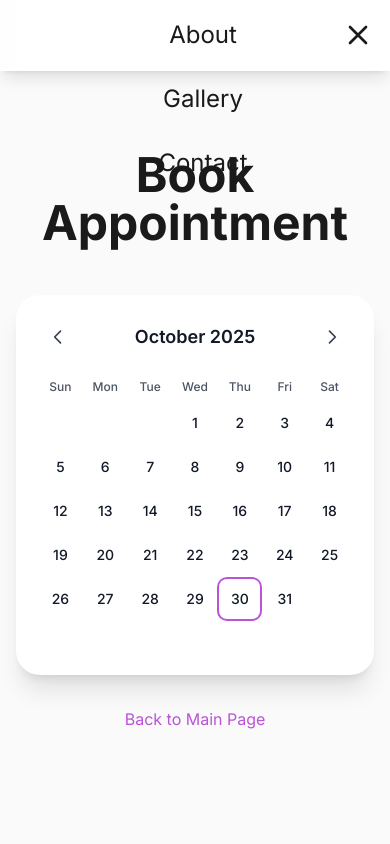
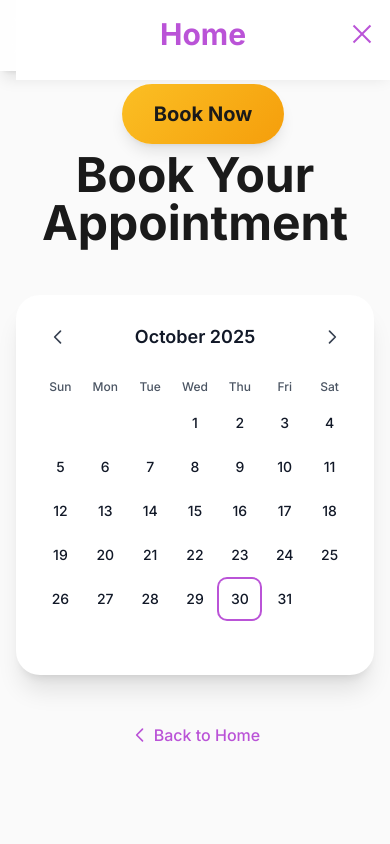
Before and after one commit to Norrismi/nails-website, a React (Vite) app: page /book in a window 390 px wide. Both pictures are taken after a click on the button 358 px from the left and 35 px from the top of the page. Shown: the top 844 px of the page. Built offline with nearby package versions, Linux system fonts and the light colour scheme.

Commit message:
Force full rebuild - clear all cache

```diff
--- a/components/BookPage.tsx
+++ b/components/BookPage.tsx
@@ -4,17 +4,28 @@ import { Link } from 'react-router-dom';
 
 const BookPage = () => {
   return (
-    <section className="py-20 bg-lightBg dark:bg-darkBg">
+    <section className="py-20 bg-lightBg dark:bg-darkBg min-h-screen">
       <div className="container mx-auto px-4">
-        <h1 className="text-5xl font-bold text-center mb-12">Book Appointment</h1>
+        <h1 className="text-5xl font-bold text-center mb-12 text-primaryDark dark:text-primary-400">
+          Book Your Appointment
+        </h1>
 
-        {/* This is the CARD with outer padding */}
+        {/* Calendar Card */}
         <div className="max-w-4xl mx-auto">
-          <BookingCalendar />  {/* ← This is your calendar */}
+          <BookingCalendar />
         </div>
 
-        <div className="text-center mt-8">
-          <Link to="/#contact" className="text-primary">Back to Main Page</Link>
+        {/* Back Link */}
+        <div className="text-center mt-12">
+          <Link
+            to="/"
+            className="inline-flex items-center text-primary hover:text-primaryDark dark:hover:text-primary-300 font-medium transition-colors"
+          >
+            <svg className="w-5 h-5 mr-1" fill="none" stroke="currentColor" viewBox="0 0 24 24">
+              <path strokeLinecap="round" strokeLinejoin="round" strokeWidth={2} d="M15 19l-7-7 7-7" />
+            </svg>
+            Back to Home
+          </Link>
         </div>
       </div>
     </section>
--- a/components/HamburgerMenu.tsx
+++ b/components/HamburgerMenu.tsx
@@ -1,5 +1,6 @@
-
+// components/HamburgerMenu.tsx
 import React from 'react';
+import { Link } from 'react-router-dom';
 
 interface HamburgerMenuProps {
   isOpen: boolean;
@@ -10,73 +11,34 @@ interface HamburgerMenuProps {
 const HamburgerMenu: React.FC<HamburgerMenuProps> = ({ isOpen, toggleMenu, onNavLinkClick }) => {
   return (
     <>
+      {/* Hamburger Button */}
       <button
-        className="text-primaryDark dark:text-lightText focus:outline-none md:hidden z-50"
         onClick={toggleMenu}
-        aria-label="Open navigation menu"
+        className="relative w-6 h-6 focus:outline-none z-50"
+        aria-label="Toggle menu"
       >
-        <svg
-          className="w-8 h-8"
-          fill="none"
-          stroke="currentColor"
-          viewBox="0 0 24 24"
-          xmlns="http://www.w3.org/2000/svg"
-        >
-          {isOpen ? (
-            <path
-              strokeLinecap="round"
-              strokeLinejoin="round"
-              strokeWidth="2"
-              d="M6 18L18 6M6 6l12 12"
-            />
-          ) : (
-            <path
-              strokeLinecap="round"
-              strokeLinejoin="round"
-              strokeWidth="2"
-              d="M4 6h16M4 12h16M4 18h16"
-            />
-          )}
-        </svg>
+        <span className={`block absolute h-0.5 w-6 bg-primary dark:bg-primary-400 transform transition-all duration-300 ${isOpen ? 'rotate-45 top-2.5' : 'top-1'}`} />
+        <span className={`block absolute h-0.5 w-6 bg-primary dark:bg-primary-400 transition-all duration-300 top-2.5 ${isOpen ? 'opacity-0' : ''}`} />
+        <span className={`block absolute h-0.5 w-6 bg-primary dark:bg-primary-400 transform transition-all duration-300 ${isOpen ? '-rotate-45 top-2.5' : 'top-4'}`} />
       </button>
 
+      {/* Mobile Menu — ONLY Home + Book */}
       {isOpen && (
-        <div className="fixed inset-0 z-40 bg-white dark:bg-darkBg md:hidden flex flex-col items-center justify-center space-y-8 transition-transform duration-300 ease-in-out">
-          <a
-            href="#home"
-            className="text-2xl font-playfair text-primaryDark dark:text-accent hover:text-primary transition-colors"
+        <div className="fixed inset-0 bg-white dark:bg-dark-bg z-40 flex flex-col items-center justify-center space-y-8 pt-20">
+          <Link
+            to="/"
+            className="text-3xl font-playfair font-bold text-primary dark:text-primary-400 hover:text-primaryDark dark:hover:text-primary-300 transition-colors"
             onClick={onNavLinkClick}
           >
             Home
-          </a>
-          <a
-            href="#services"
-            className="text-2xl font-playfair text-primaryDark dark:text-accent hover:text-primary transition-colors"
+          </Link>
+          <Link
+            to="/book"
+            className="px-8 py-4 text-xl font-bold bg-gradient-gold text-primaryDark rounded-full shadow-lg hover:shadow-xl transform hover:scale-105 transition-all"
             onClick={onNavLinkClick}
           >
-            Services
-          </a>
-          <a
-            href="#about"
-            className="text-2xl font-playfair text-primaryDark dark:text-accent hover:text-primary transition-colors"
-            onClick={onNavLinkClick}
-          >
-            About
-          </a>
-          <a
-            href="#gallery"
-            className="text-2xl font-playfair text-primaryDark dark:text-accent hover:text-primary transition-colors"
-            onClick={onNavLinkClick}
-          >
-            Gallery
-          </a>
-          <a
-            href="#contact"
-            className="text-2xl font-playfair text-primaryDark dark:text-accent hover:text-primary transition-colors"
-            onClick={onNavLinkClick}
-          >
-            Contact
-          </a>
+            Book Now
+          </Link>
         </div>
       )}
     </>
--- a/components/Header.tsx
+++ b/components/Header.tsx
@@ -1,12 +1,12 @@
 // components/Header.tsx
 import React, { useState, useCallback, useEffect } from 'react';
-import { Link, useLocation } from 'react-router-dom'; // ← ADD useLocation if you want active state
+import { Link, useLocation } from 'react-router-dom';
 import HamburgerMenu from './HamburgerMenu';
 
 const Header: React.FC = () => {
   const [isMenuOpen, setIsMenuOpen] = useState(false);
   const [isDark, setIsDark] = useState(false);
-  const location = useLocation(); // Optional: for active styling
+  const location = useLocation();
 
   useEffect(() => {
     const saved = localStorage.getItem("theme");
@@ -30,7 +30,6 @@ const Header: React.FC = () => {
     setIsMenuOpen(false);
   }, []);
 
-  // Optional: Highlight active link
   const isActive = (path: string) => location.pathname === path;
 
   return (
@@ -41,8 +40,8 @@ const Header: React.FC = () => {
           <Link to="/" onClick={closeMenu}>Luxe Nails</Link>
         </div>
 
-        {/* Desktop Nav */}
-        <nav className="hidden md:flex space-x-8 items-center">
+        {/* Desktop Nav — Only Home + Book */}
+        <nav className="hidden md:flex items-center space-x-8">
           <Link
             to="/"
             className={`text-lg font-medium transition-colors ${
@@ -52,12 +51,7 @@ const Header: React.FC = () => {
           >
             Home
           </Link>
-          <a href="#services" className="text-lg font-medium text-light-text dark:text-dark-text hover:text-primary dark:hover:text-primary-300 transition-colors">Services</a>
-          <a href="#about" className="text-lg font-medium text-light-text dark:text-dark-text hover:text-primary dark:hover:text-primary-300 transition-colors">About</a>
-          <a href="#gallery" className="text-lg font-medium text-light-text dark:text-dark-text hover:text-primary dark:hover:text-primary-300 transition-colors">Gallery</a>
-          <a href="#contact" className="text-lg font-medium text-light-text dark:text-dark-text hover:text-primary dark:hover:text-primary-300 transition-colors">Contact</a>
 
-          {/* BOOK BUTTON — Always visible */}
           <Link
             to="/book"
             className={`px-5 py-2 text-lg font-bold rounded-full transition-all ${
@@ -93,7 +87,7 @@ const Header: React.FC = () => {
           </button>
         </nav>
 
-        {/* Mobile */}
+        {/* Mobile — Hamburger + Theme */}
         <div className="md:hidden flex items-center space-x-4">
           <button
             onClick={() => {
@@ -123,4 +117,4 @@ const Header: React.FC = () => {
   );
 };
 
-export default Header;
+export default Header;// cache-bust Thu Nov 13 19:02:19 EST 2025
```
